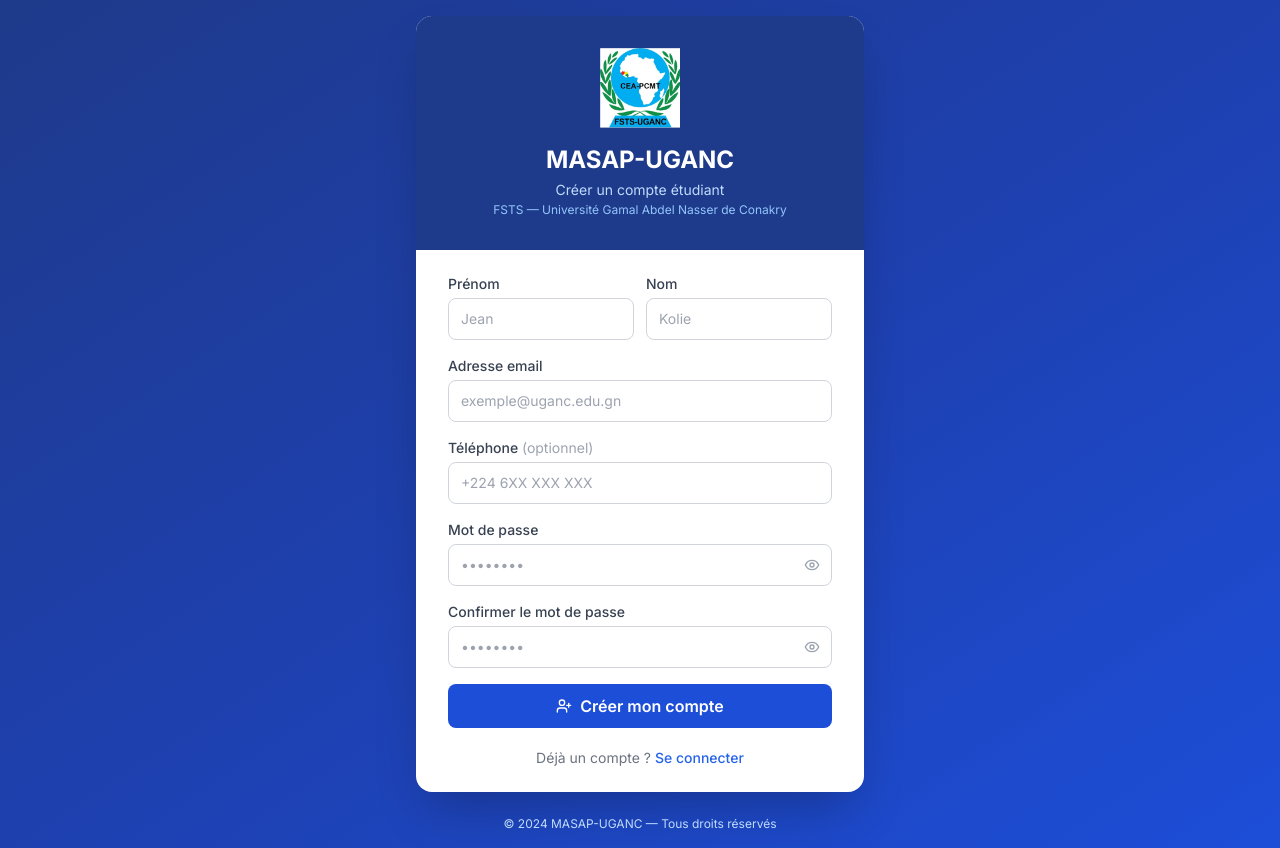
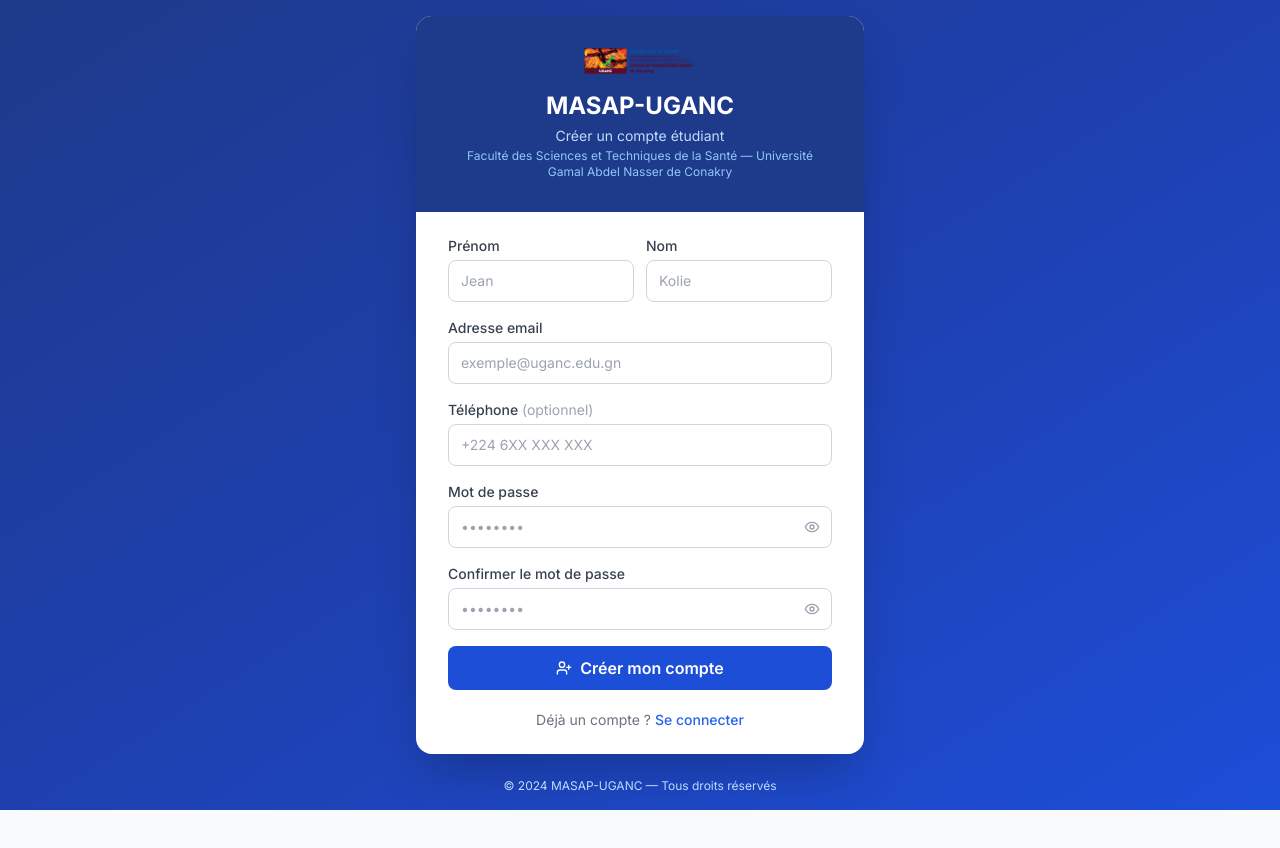
Before and after one commit to jmkolie/MASAP_UGANC, a Next.js app in the folder frontend/: page /register in a window 1280 px wide. After the commit the page ends 810 px from the top, so only its background shows below. Built offline with nearby package versions, Linux system fonts and the light colour scheme.

Commit message:
feat: intégrer le logo UGANC

```diff
--- a/frontend/src/app/(auth)/forgot-password/page.tsx
+++ b/frontend/src/app/(auth)/forgot-password/page.tsx
@@ -7,6 +7,7 @@
 import { Mail, ArrowLeft } from 'lucide-react'
 import Link from 'next/link'
 import api from '@/lib/api'
+import { APP_NAME, UGANC_LOGO_PATH } from '@/lib/branding'
 
 const schema = z.object({
   email: z.string().email('Email invalide'),
@@ -39,9 +40,9 @@
       <div className="bg-white rounded-2xl shadow-2xl overflow-hidden">
         <div className="bg-primary-900 px-8 py-8 text-center">
           <div className="flex items-center justify-center mx-auto mb-4">
-            <img src="/logo.png" alt="FSTS-UGANC" className="w-20 h-20 object-contain" />
+            <img src={UGANC_LOGO_PATH} alt={APP_NAME} className="w-28 h-auto object-contain" />
           </div>
-          <h1 className="text-2xl font-bold text-white">MASAP-UGANC</h1>
+          <h1 className="text-2xl font-bold text-white">{APP_NAME}</h1>
           <p className="text-blue-200 text-sm mt-1">Réinitialisation du mot de passe</p>
         </div>
 
@@ -112,7 +113,7 @@
       </div>
 
       <p className="text-center text-blue-200 text-xs mt-6">
-        © 2024 MASAP-UGANC — Tous droits réservés
+        © 2024 {APP_NAME} — Tous droits réservés
       </p>
     </div>
   )
--- a/frontend/src/app/(auth)/login/page.tsx
+++ b/frontend/src/app/(auth)/login/page.tsx
@@ -9,6 +9,7 @@
 import Link from 'next/link'
 import { login, getDashboardPath } from '@/lib/auth'
 import { useAuth } from '@/contexts/AuthContext'
+import { APP_NAME, UGANC_FULL_NAME, UGANC_FACULTY, UGANC_LOGO_PATH } from '@/lib/branding'
 
 const schema = z.object({
   email: z.string().email('Email invalide'),
@@ -52,11 +53,11 @@
         {/* Header */}
         <div className="bg-primary-900 px-8 py-8 text-center">
           <div className="flex items-center justify-center mx-auto mb-4">
-            <img src="/logo.png" alt="FSTS-UGANC" className="w-24 h-24 object-contain" />
+            <img src={UGANC_LOGO_PATH} alt={APP_NAME} className="w-32 h-auto object-contain" />
           </div>
-          <h1 className="text-2xl font-bold text-white">MASAP-UGANC</h1>
+          <h1 className="text-2xl font-bold text-white">{APP_NAME}</h1>
           <p className="text-blue-200 text-sm mt-1">Portail Étudiant Universitaire</p>
-          <p className="text-blue-300 text-xs mt-0.5">FSTS — Université Gamal Abdel Nasser de Conakry</p>
+          <p className="text-blue-300 text-xs mt-0.5">{UGANC_FACULTY} — {UGANC_FULL_NAME}</p>
         </div>
 
         {/* Form */}
@@ -131,7 +132,7 @@
       </div>
 
       <p className="text-center text-blue-200 text-xs mt-6">
-        © 2024 MASAP-UGANC — Tous droits réservés
+        © 2024 {APP_NAME} — Tous droits réservés
       </p>
     </div>
   )
--- a/frontend/src/app/(auth)/register/page.tsx
+++ b/frontend/src/app/(auth)/register/page.tsx
@@ -8,6 +8,7 @@
 import { Eye, EyeOff, UserPlus } from 'lucide-react'
 import Link from 'next/link'
 import api from '@/lib/api'
+import { APP_NAME, UGANC_FULL_NAME, UGANC_FACULTY, UGANC_LOGO_PATH } from '@/lib/branding'
 
 const schema = z.object({
   first_name: z.string().min(2, 'Prénom requis'),
@@ -58,11 +59,11 @@
         {/* Header */}
         <div className="bg-primary-900 px-8 py-8 text-center">
           <div className="flex items-center justify-center mx-auto mb-4">
-            <img src="/logo.png" alt="FSTS-UGANC" className="w-20 h-20 object-contain" />
+            <img src={UGANC_LOGO_PATH} alt={APP_NAME} className="w-28 h-auto object-contain" />
           </div>
-          <h1 className="text-2xl font-bold text-white">MASAP-UGANC</h1>
+          <h1 className="text-2xl font-bold text-white">{APP_NAME}</h1>
           <p className="text-blue-200 text-sm mt-1">Créer un compte étudiant</p>
-          <p className="text-blue-300 text-xs mt-0.5">FSTS — Université Gamal Abdel Nasser de Conakry</p>
+          <p className="text-blue-300 text-xs mt-0.5">{UGANC_FACULTY} — {UGANC_FULL_NAME}</p>
         </div>
 
         {/* Form */}
@@ -152,7 +153,7 @@
       </div>
 
       <p className="text-center text-blue-200 text-xs mt-6">
-        © 2024 MASAP-UGANC — Tous droits réservés
+        © 2024 {APP_NAME} — Tous droits réservés
       </p>
     </div>
   )
--- a/frontend/src/app/(auth)/reset-password/page.tsx
+++ b/frontend/src/app/(auth)/reset-password/page.tsx
@@ -8,6 +8,7 @@
 import { Eye, EyeOff, CheckCircle } from 'lucide-react'
 import Link from 'next/link'
 import api from '@/lib/api'
+import { APP_NAME, UGANC_LOGO_PATH } from '@/lib/branding'
 
 const schema = z.object({
   new_password: z.string().min(8, 'Au moins 8 caractères'),
@@ -151,9 +152,9 @@
       <div className="bg-white rounded-2xl shadow-2xl overflow-hidden">
         <div className="bg-primary-900 px-8 py-8 text-center">
           <div className="flex items-center justify-center mx-auto mb-4">
-            <img src="/logo.png" alt="FSTS-UGANC" className="w-20 h-20 object-contain" />
+            <img src={UGANC_LOGO_PATH} alt={APP_NAME} className="w-28 h-auto object-contain" />
           </div>
-          <h1 className="text-2xl font-bold text-white">MASAP-UGANC</h1>
+          <h1 className="text-2xl font-bold text-white">{APP_NAME}</h1>
           <p className="text-blue-200 text-sm mt-1">Nouveau mot de passe</p>
         </div>
 
@@ -169,7 +170,7 @@
       </div>
 
       <p className="text-center text-blue-200 text-xs mt-6">
-        © 2024 MASAP-UGANC — Tous droits réservés
+        © 2024 {APP_NAME} — Tous droits réservés
       </p>
     </div>
   )
--- a/frontend/src/app/layout.tsx
+++ b/frontend/src/app/layout.tsx
@@ -3,13 +3,14 @@
 import './globals.css'
 import { Toaster } from 'react-hot-toast'
 import { AuthProvider } from '@/contexts/AuthContext'
+import { APP_NAME, UGANC_FULL_NAME, UGANC_LOGO_PATH } from '@/lib/branding'
 
 const inter = Inter({ subsets: ['latin'] })
 
 export const metadata: Metadata = {
-  title: 'MASAP-UGANC | Portail Étudiant',
-  description: "Portail étudiant de l'Université — Master en Santé Publique",
-  icons: { icon: '/favicon.ico' },
+  title: `${APP_NAME} | Portail Étudiant`,
+  description: `${UGANC_FULL_NAME} — Master en Santé Publique`,
+  icons: { icon: UGANC_LOGO_PATH },
 }
 
 export default function RootLayout({
--- a/frontend/src/app/page.tsx
+++ b/frontend/src/app/page.tsx
@@ -1,7 +1,6 @@
 import Link from 'next/link'
 import { GraduationCap, BookOpen, Users, Award, ChevronRight, Mail, MapPin, Phone, TrendingUp } from 'lucide-react'
-
-const UGANC_LOGO = 'https://uganc.edu.gn/wp-content/uploads/2022/11/LOGO-UGANC-SITE-WEB.png'
+import { APP_NAME, UGANC_FACULTY, UGANC_FULL_NAME, UGANC_LOGO_PATH } from '@/lib/branding'
 
 export default function LandingPage() {
   return (
@@ -10,7 +9,7 @@
       {/* Bande supérieure */}
       <div className="bg-[#3d0f1c] text-white text-xs py-1.5 px-4 hidden sm:block">
         <div className="max-w-6xl mx-auto flex justify-between items-center">
-          <span>Université Gamal Abdel Nasser de Conakry — FSTS</span>
+          <span>{UGANC_FULL_NAME} — FSTS</span>
           <a href="https://uganc.edu.gn" target="_blank" rel="noopener noreferrer" className="hover:text-[#de5634] transition-colors">
             uganc.edu.gn
           </a>
@@ -22,12 +21,12 @@
         <div className="max-w-6xl mx-auto px-4 sm:px-6 py-3 flex items-center justify-between">
           <div className="flex items-center gap-4">
             <img
-              src={UGANC_LOGO}
-              alt="UGANC"
+              src={UGANC_LOGO_PATH}
+              alt={APP_NAME}
               className="h-12 w-auto object-contain"
             />
             <div className="border-l border-white/20 pl-4">
-              <p className="text-white font-bold text-sm leading-tight">MASAP-UGANC</p>
+              <p className="text-white font-bold text-sm leading-tight">{APP_NAME}</p>
               <p className="text-red-200 text-xs leading-tight">Master en Santé Publique</p>
             </div>
           </div>
@@ -89,9 +88,9 @@
             <div className="flex-shrink-0">
               <div className="bg-white/10 backdrop-blur-sm rounded-2xl p-8 border border-white/20">
                 <img
-                  src={UGANC_LOGO}
-                  alt="UGANC"
-                  className="w-48 h-auto object-contain"
+                  src={UGANC_LOGO_PATH}
+                  alt={APP_NAME}
+                  className="w-[28rem] max-w-full h-auto object-contain"
                 />
               </div>
             </div>
@@ -267,11 +266,11 @@
         <div className="max-w-6xl mx-auto">
           <div className="flex flex-col md:flex-row items-center justify-between gap-6 pb-8 border-b border-white/10">
             <div className="flex items-center gap-4">
-              <img src={UGANC_LOGO} alt="UGANC" className="h-12 w-auto object-contain opacity-80" />
+              <img src={UGANC_LOGO_PATH} alt={APP_NAME} className="h-14 w-auto object-contain" />
               <div>
-                <p className="text-white font-bold text-sm">MASAP-UGANC</p>
-                <p className="text-red-300 text-xs">Faculté des Sciences et Techniques de la Santé</p>
-                <p className="text-red-300 text-xs">Université Gamal Abdel Nasser de Conakry</p>
+                <p className="text-white font-bold text-sm">{APP_NAME}</p>
+                <p className="text-red-300 text-xs">{UGANC_FACULTY}</p>
+                <p className="text-red-300 text-xs">{UGANC_FULL_NAME}</p>
               </div>
             </div>
             <div className="flex items-center gap-6 text-sm">
@@ -282,7 +281,7 @@
             </div>
           </div>
           <div className="pt-6 flex flex-col sm:flex-row justify-between items-center gap-2 text-xs text-red-300">
-            <span>© 2025 MASAP-UGANC — Tous droits réservés</span>
+            <span>© 2025 {APP_NAME} — Tous droits réservés</span>
             <a href="https://uganc.edu.gn" target="_blank" rel="noopener noreferrer" className="hover:text-white transition-colors">
               uganc.edu.gn
             </a>
--- a/frontend/src/components/layout/Sidebar.tsx
+++ b/frontend/src/components/layout/Sidebar.tsx
@@ -9,6 +9,7 @@
 } from 'lucide-react'
 import { cn } from '@/lib/utils'
 import type { Role } from '@/types'
+import { APP_NAME, UGANC_FACULTY, UGANC_LOGO_PATH } from '@/lib/branding'
 
 interface NavItem {
   label: string
@@ -91,15 +92,15 @@
       <div className="flex items-center gap-3 px-4 py-4 border-b border-primary-800">
         <div className="flex-shrink-0">
           <img
-            src="https://uganc.edu.gn/wp-content/uploads/2022/11/LOGO-UGANC-SITE-WEB.png"
-            alt="UGANC"
+            src={UGANC_LOGO_PATH}
+            alt={APP_NAME}
             className={collapsed ? 'w-9 h-auto object-contain' : 'w-12 h-auto object-contain'}
           />
         </div>
         {!collapsed && (
           <div className="overflow-hidden">
-            <p className="text-sm font-bold text-white leading-tight">MASAP-UGANC</p>
-            <p className="text-xs text-blue-300 leading-tight">FSTS-UGANC</p>
+            <p className="text-sm font-bold text-white leading-tight">{APP_NAME}</p>
+            <p className="text-xs text-blue-300 leading-tight">{UGANC_FACULTY}</p>
           </div>
         )}
       </div>
--- /dev/null
+++ b/frontend/src/lib/branding.ts
@@ -0,0 +1,4 @@
+export const UGANC_LOGO_PATH = '/uganc-logo.png'
+export const UGANC_FULL_NAME = 'Université Gamal Abdel Nasser de Conakry'
+export const UGANC_FACULTY = 'Faculté des Sciences et Techniques de la Santé'
+export const APP_NAME = 'MASAP-UGANC'
```
Also changed, not shown: frontend/public/uganc-logo.png (added).
